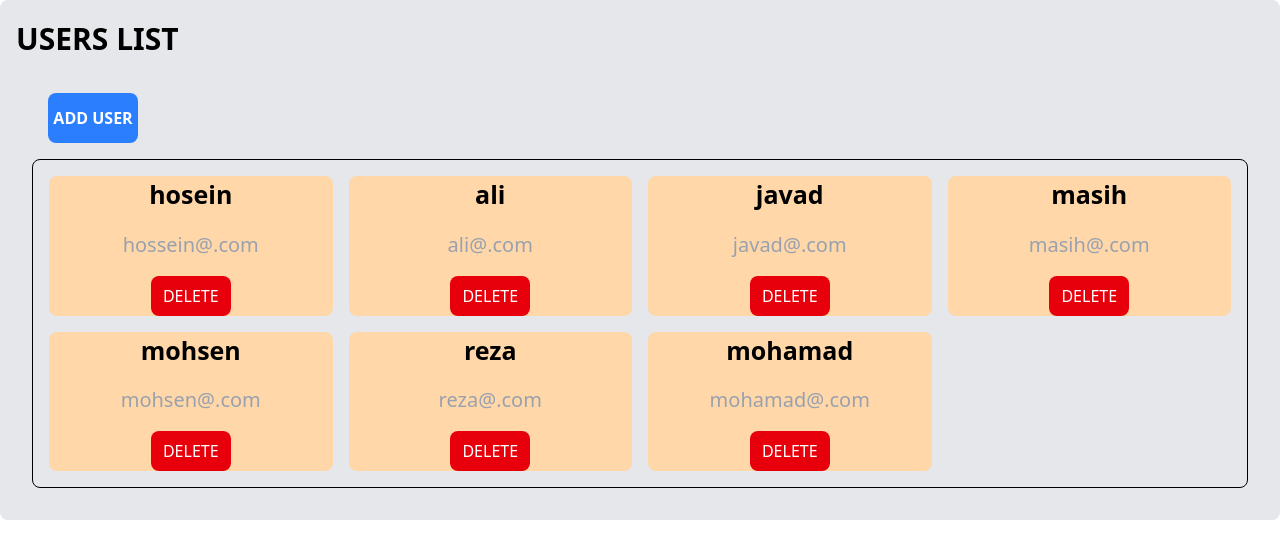
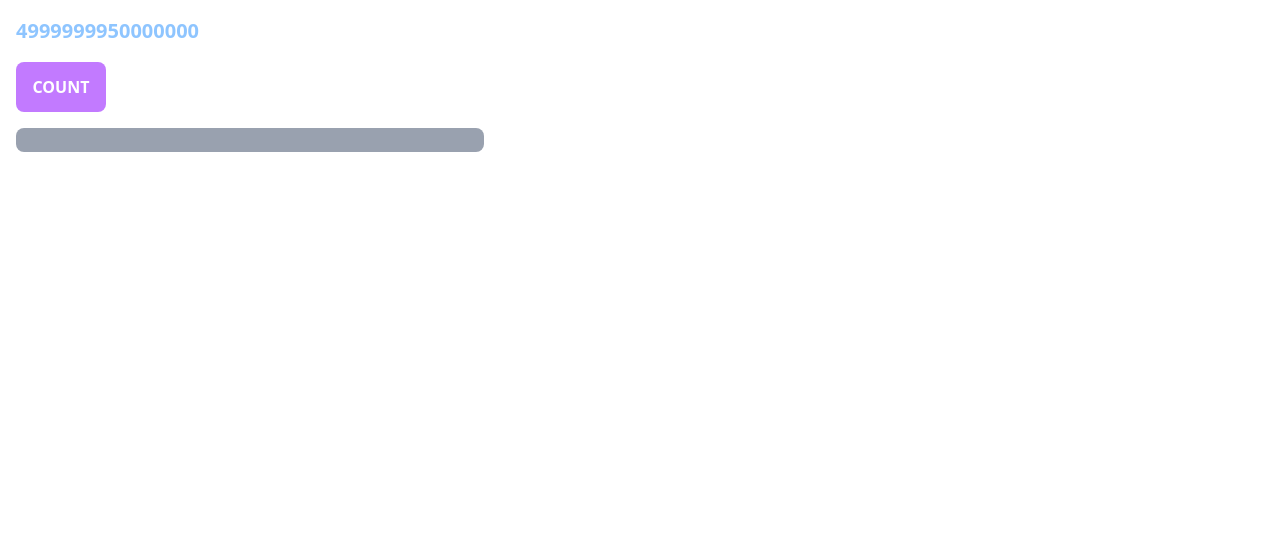
Before and after one commit to hosein8513/react-learning, a React (Vite) app: page / in a window 1280 px wide. Shown: the top 558 px of the page. Built offline with nearby package versions, Linux system fonts and the light colour scheme.

Commit message:
use-memo

```diff
--- a/index.html
+++ b/index.html
@@ -14,7 +14,6 @@
   </head>
   <body >
     <div id="root"></div>
-    <div id="modal-root"></div>
     <script type="module" src="/src/main.jsx"></script>
   </body>
 </html>
--- a/src/Adduser.jsx
+++ /dev/null
@@ -1,30 +0,0 @@
-import React from 'react';
-import { createPortal } from 'react-dom';
-import { HOC } from './HOC';
-
-const Adduser = ({setshow}) => {
-    return createPortal((
-        <div className='fixed bg-black/50 inset-0 flex justify-center items-center'>
-            <form className='p-4 bg-white rounded-lg'>
-                <div className='p-4 flex justify-between items-center'>
-                    <button className='fas fa-xmark' onClick={()=>setshow(false)}></button>
-                    <h2 className='text-[20px]'>ADD USER</h2>
-                </div>
-                <form>
-                    <div className='p-4 flex flex-col'>
-                        <label>name:</label>
-                        <input type="text"  className='h-[30px] rounded-lg bg-gray-200 border'/>
-                    </div>
-                    <div className='p-4 flex flex-col'>
-                        <label>email:</label>
-                        <input type="email" className='h-[30px] rounded-lg bg-gray-200 border'/>
-                    </div>
-                    <button className='w-[90px] h-[50px] rounded-lg bg-green-600 text-white font-semibold'>ADD</button>
-                </form>
-            </form>
-
-        </div>
-    ),document.getElementById("modal-root"))
-};
-
-export default HOC(Adduser);
--- a/src/App.jsx
+++ b/src/App.jsx
@@ -1,14 +1,12 @@
-import Userlist from "./Userlist";
-
+import Normalcomp from "./Normalcomp";
 
 const App = () => {
 
 
   return (
-   <div className="p-4 bg-gray-200 rounded-lg">
-    <h1 className="text-[30px] font-bold">USERS LIST</h1>
-    <Userlist/>
-   </div>
+    <div className="w-[500px]">
+      <Normalcomp/>
+    </div>
   );
 }
 export default App;
--- a/src/HOC.jsx
+++ /dev/null
@@ -1,11 +0,0 @@
-import { useContext } from "react"
-import { Usercontext } from "./Usercontext"
-
-export const HOC = (WrComp) => {
-    const New = (props)=>{
-        const {permition}=useContext(Usercontext)
-        return permition ? <WrComp {...props}/>:null
-    }
-
-    return New
-}
--- /dev/null
+++ b/src/Normalcomp.jsx
@@ -0,0 +1,25 @@
+import React, { useMemo, useState } from 'react';
+
+const Normalcomp = () => {
+    const [count, setcount] = useState(0)
+    const [text, settext] = useState(" ")
+
+    const heavy = useMemo(() => {
+        let total = 0
+        for (let i = 0; i < 1e8; i++) {
+            total += i
+        }
+        console.log("heavy proccess started...");
+        return total + count
+
+    }, [count])
+    return (
+        <div className='flex flex-col p-4 gap-4'>
+           <span className='text-[20px] font-semibold text-blue-300'>{heavy}</span>
+           <button className='w-[90px] h-[50px] bg-purple-400 text-white font-semibold rounded-lg' onClick={()=>{setcount((prev)=>prev +1)}}>COUNT</button>
+           <input value={text} onChange={(e)=>settext(e.target.value)} className='bg-gray-400 rounded-lg'/>
+        </div>
+    );
+};
+
+export default Normalcomp;
--- a/src/RP.jsx
+++ /dev/null
@@ -1,13 +0,0 @@
-import React, { useContext } from 'react';
-import { Usercontext } from './Usercontext';
-
-const RP = ({render}) => {
-    const {permition}=useContext(Usercontext)
-    return (
-        <div>
-            {permition && render()}
-        </div>
-    );
-};
-
-export default RP;
--- a/src/Usercontext.jsx
+++ /dev/null
@@ -1,35 +0,0 @@
-import { Children, createContext, useState } from "react"
-
-const initialusers =[
-    {id:1,name:"hosein",email:"hossein@.com"},
-    {id:2,name:"ali",email:"ali@.com"},
-    {id:3,name:"javad",email:"javad@.com"},
-    {id:4,name:"masih",email:"masih@.com"},
-    {id:5,name:"mohsen",email:"mohsen@.com"},
-    {id:6,name:"reza",email:"reza@.com"},
-    {id:7,name:"mohamad",email:"mohamad@.com"}
-]
-
-
-export const Usercontext = createContext()
-
-const UsercontextProvider=({children})=>{
-    const [permition,setpermition]=useState(true)
-    const[users,setusers]=useState(initialusers)
-    const adduser = (user)=>{
-setusers(...users,user)
-    }
-    const deleteuser=(id)=>{
-        setusers(users.filter((user)=>user.id !== id))
-    }
-
-    return(
-        <Usercontext.Provider value={{users,setusers,adduser,deleteuser,permition,setpermition}}>
-            {children}
-        </Usercontext.Provider>
-    )
-}
-
-
-
-export default UsercontextProvider
--- a/src/Useritem.jsx
+++ /dev/null
@@ -1,16 +0,0 @@
-import React, { useContext } from 'react';
-import { Usercontext } from './Usercontext';
-import { HOC } from './HOC';
-
-const Useritem = ({user}) => {
-    const {deleteuser} = useContext(Usercontext)
-    return (
-        <div className='flex flex-col justify-center items-center gap-4 bg-orange-200 rounded-lg'>
-            <h1 className='text-[25px] font-bold'>{user.name}</h1>
-            <span className='text-[20px] text-gray-400'>{user.email}</span>
-            <button className='w-[80px] h-[40px] bg-red-600 rounded-lg text-white' onClick={()=>deleteuser(user.id)}>DELETE</button>
-        </div>
-    );
-};
-
-export default HOC(Useritem);
--- a/src/Userlist.jsx
+++ /dev/null
@@ -1,27 +0,0 @@
-import React, { useContext, useState } from 'react';
-import { Usercontext } from './Usercontext';
-import Useritem from './Useritem';
-import Adduser from './Adduser';
-import RP from './RP';
-
-const Userlist = () => {
-    const { users } = useContext(Usercontext)
-    const [show, setshow] = useState(false)
-    return (
-        <div className='p-4  bg-gray-200 rounded-lg'>
-            <RP render={() => (
-                <button className='w-[90px] h-[50px] bg-blue-500 font-semibold text-white rounded-lg m-4' onClick={() => setshow(true)}>ADD USER</button>
-            )} />
-            {show && <Adduser setshow={setshow} />}
-            <ul className='p-4 border rounded-lg grid grid-cols-4 gap-4'>
-                {users.map((user) => (
-                    <li key={user.id}>
-                        <Useritem user={user} />
-                    </li>
-                ))}
-            </ul>
-        </div>
-    );
-};
-
-export default Userlist;
--- a/src/main.jsx
+++ b/src/main.jsx
@@ -3,11 +3,9 @@ import App from './App'
 import { StrictMode } from 'react'
 import "./index.css"
 import { BrowserRouter } from 'react-router'
-import UsercontextProvider from './Usercontext'
 
 createRoot(document.getElementById('root')).render(
-
-<UsercontextProvider>
+<BrowserRouter>
 <App/>
-</UsercontextProvider>
+</BrowserRouter>
 )
```
